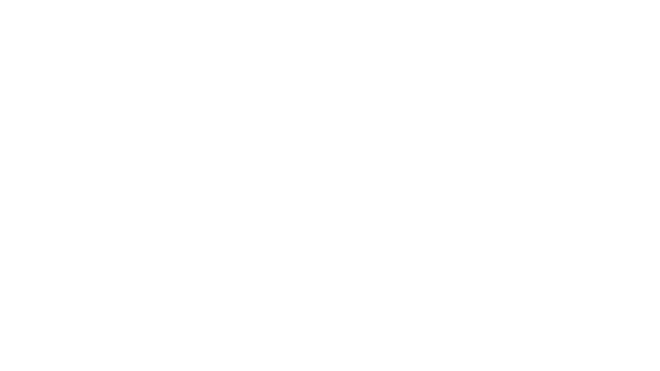
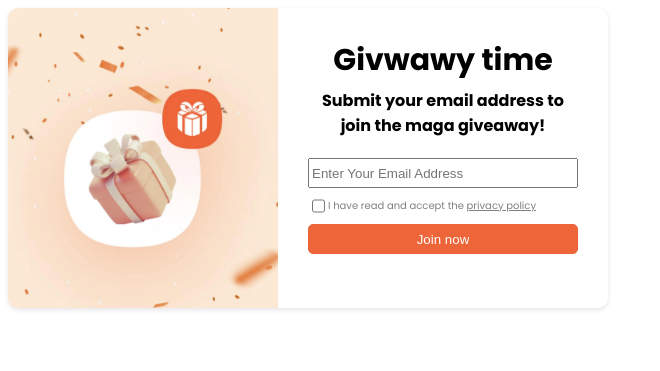
Before and after one commit to farzanehFathi/pop-up-project, a plain HTML site: page index.html in a window 1280 px wide. Shown: the whole page, without its empty margins (0-660 px from the left). Drawn offline with Linux system fonts and the light colour scheme.

Commit message:
Created and styled the horizontal Card

```diff
--- a/index.html
+++ b/index.html
@@ -3,7 +3,36 @@
   <head>
     <meta charset="UTF-8" />
     <meta name="viewport" content="width=device-width, initial-scale=1.0" />
+    <link rel="stylesheet" href="/styles.css" />
     <title>Pop-Up Project</title>
   </head>
-  <body></body>
+  <body>
+    <div class="pop-up-card">
+      <div class="pop-up-img-side">
+        <img src="/imgs/popup.webp" alt="" />
+      </div>
+      <div class="pop-up-txt-side">
+        <div class="txt-box">
+          <h2>Givwawy time</h2>
+          <p>Submit your email address to join the maga giveaway!</p>
+        </div>
+
+        <form action="">
+          <input
+            type="email"
+            class="email"
+            name=""
+            id=""
+            placeholder="Enter Your Email Address"
+          />
+          <div class="check-box">
+            <input type="checkbox" name="" id="" />
+            <p>I have read and accept the <a href="#">privacy policy</a></p>
+          </div>
+
+          <input type="submit" value="Join now" class="submit" />
+        </form>
+      </div>
+    </div>
+  </body>
 </html>
--- a/styles.css
+++ b/styles.css
@@ -0,0 +1,98 @@
+@import url("https://fonts.googleapis.com/css2?family=Poppins:wght@400;700&display=swap");
+
+:root {
+  --primary: #ed6538;
+}
+
+/* Pop Up CARD */
+
+.pop-up-card {
+  width: 600px;
+  height: 300px;
+  display: flex;
+  justify-content: center;
+  background: white;
+  font-family: "Poppins";
+  border-radius: 10px;
+  box-shadow: 0 2px 5px rgba(0, 0, 0, 0.1);
+  z-index: 3000;
+}
+
+/* Image Side */
+
+.pop-up-img-side,
+.pop-up-txt-side {
+  width: 50%;
+  height: 100%;
+}
+
+.pop-up-img-side img {
+  width: 100%;
+  height: 100%;
+  object-fit: cover;
+  border-radius: 10px 0 0 10px;
+}
+
+/* Text Side */
+
+.pop-up-txt-side {
+  text-align: center;
+  padding: 30px;
+}
+
+/* Text Side: Text Box */
+
+.pop-up-txt-side .txt-box {
+  padding: 0 10px;
+  margin-bottom: 20px;
+}
+
+.pop-up-txt-side .txt-box h2 {
+  font-weight: 700;
+  font-size: 30px;
+  margin: 0 0 5px 0;
+}
+.pop-up-txt-side .txt-box p {
+  font-weight: 600;
+  margin: 0;
+}
+
+/* Text Side: FORM */
+
+.pop-up-txt-side .email,
+.pop-up-txt-side .submit {
+  display: block;
+  width: 100%;
+}
+
+.pop-up-txt-side .email {
+  box-sizing: border-box;
+  height: 30px;
+  color: gray;
+}
+
+.pop-up-txt-side .submit {
+  height: 30px;
+  width: 100%;
+  background: var(--primary);
+  border: solid 1px var(--primary);
+  border-radius: 5px;
+  color: white;
+}
+
+.pop-up-txt-side .submit:hover {
+  background: white;
+  color: var(--primary);
+  transition: 1ms ease-in-out;
+  cursor: pointer;
+}
+
+.pop-up-txt-side .check-box {
+  display: flex;
+}
+
+.pop-up-txt-side .check-box p,
+.pop-up-txt-side .check-box a {
+  font-size: 10px;
+  color: gray;
+}
```
Also changed, not shown: imgs/popup.webp (added).
